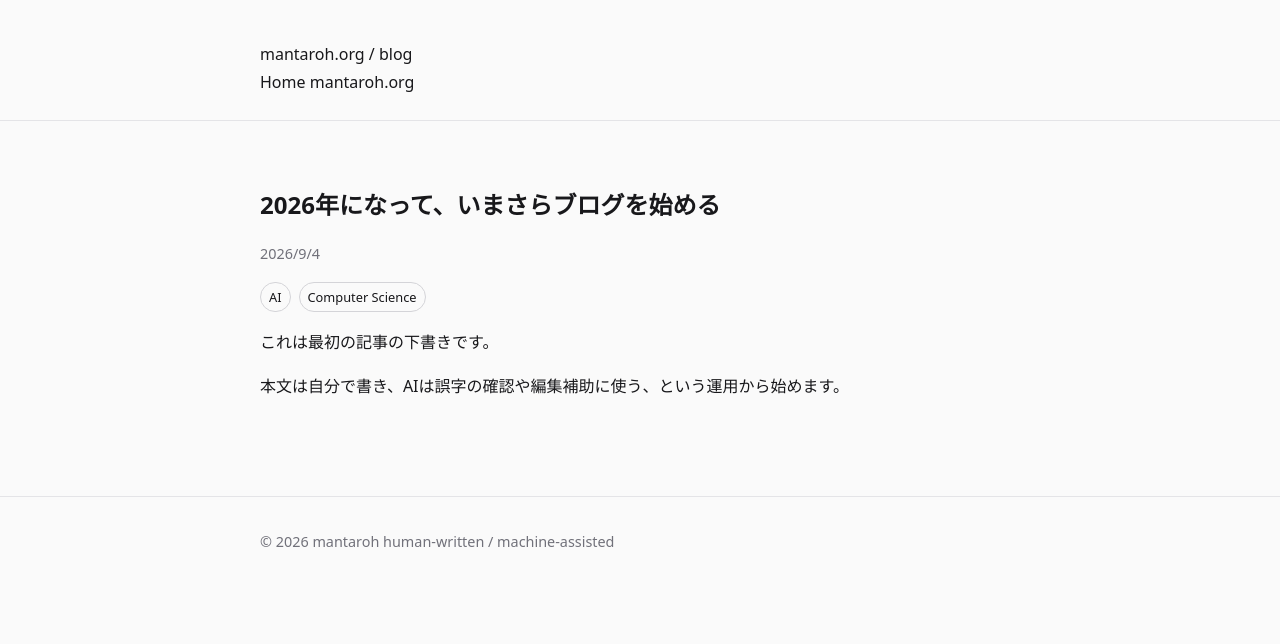
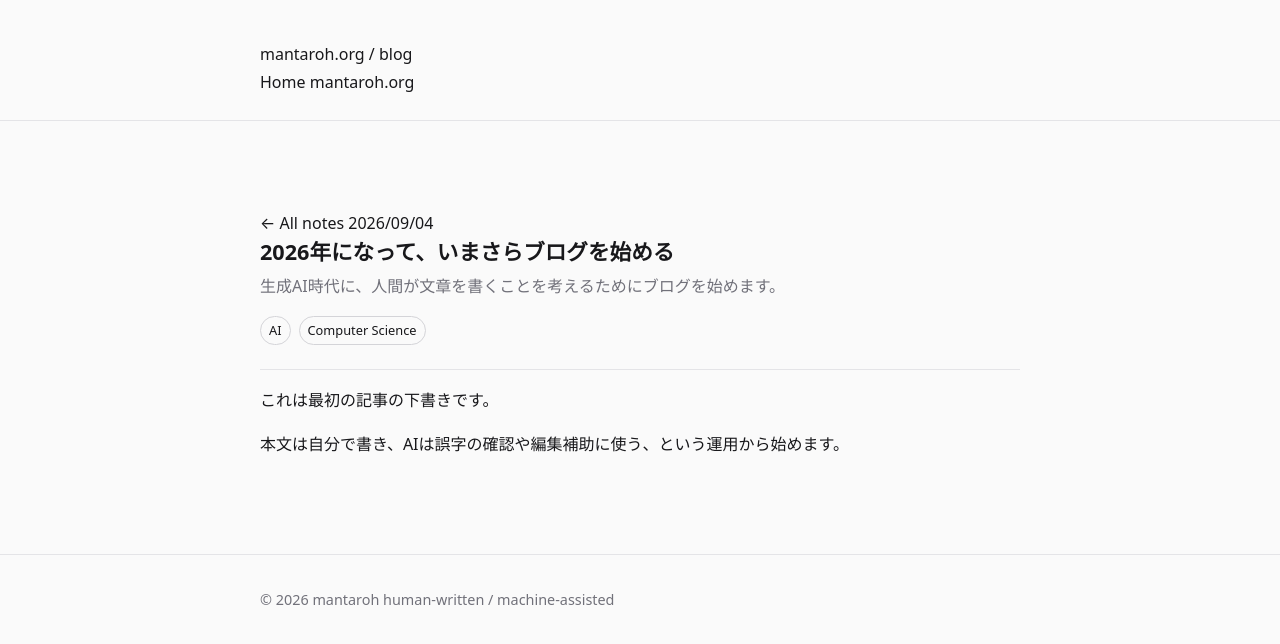
Before and after one commit to mantaroh/blog, an Astro site: page /blog/hello in a window 1280 px wide. Built offline with nearby package versions, Linux system fonts and the light colour scheme; Astro itself is replaced by a stand-in of ours.

Commit message:
Refine article layout and typography

```diff
--- a/src/pages/blog/[...slug].astro
+++ b/src/pages/blog/[...slug].astro
@@ -11,12 +11,25 @@ const { post } = Astro.props;
 const { Content } = await render(post);
 ---
 <BaseLayout title={post.data.title} description={post.data.description}>
-  <article>
-    <h1>{post.data.title}</h1>
-    <div class="meta">{post.data.pubDate.toLocaleDateString('ja-JP')}</div>
-    {post.data.tags.length > 0 && (
-      <div class="tags">{post.data.tags.map((tag: string) => <span class="tag">{tag}</span>)}</div>
-    )}
-    <Content />
+  <article class="article">
+    <header class="article-header">
+      <a class="back-link" href="/">← All notes</a>
+      <time datetime={post.data.pubDate.toISOString()}>
+        {post.data.pubDate.toLocaleDateString('ja-JP', {
+          year: 'numeric', month: '2-digit', day: '2-digit'
+        })}
+      </time>
+      <h1>{post.data.title}</h1>
+      {post.data.description && <p class="article-description">{post.data.description}</p>}
+      {post.data.tags.length > 0 && (
+        <div class="tags" aria-label="Tags">
+          {post.data.tags.map((tag: string) => <span class="tag">{tag}</span>)}
+        </div>
+      )}
+    </header>
+
+    <div class="article-body">
+      <Content />
+    </div>
   </article>
 </BaseLayout>
```
